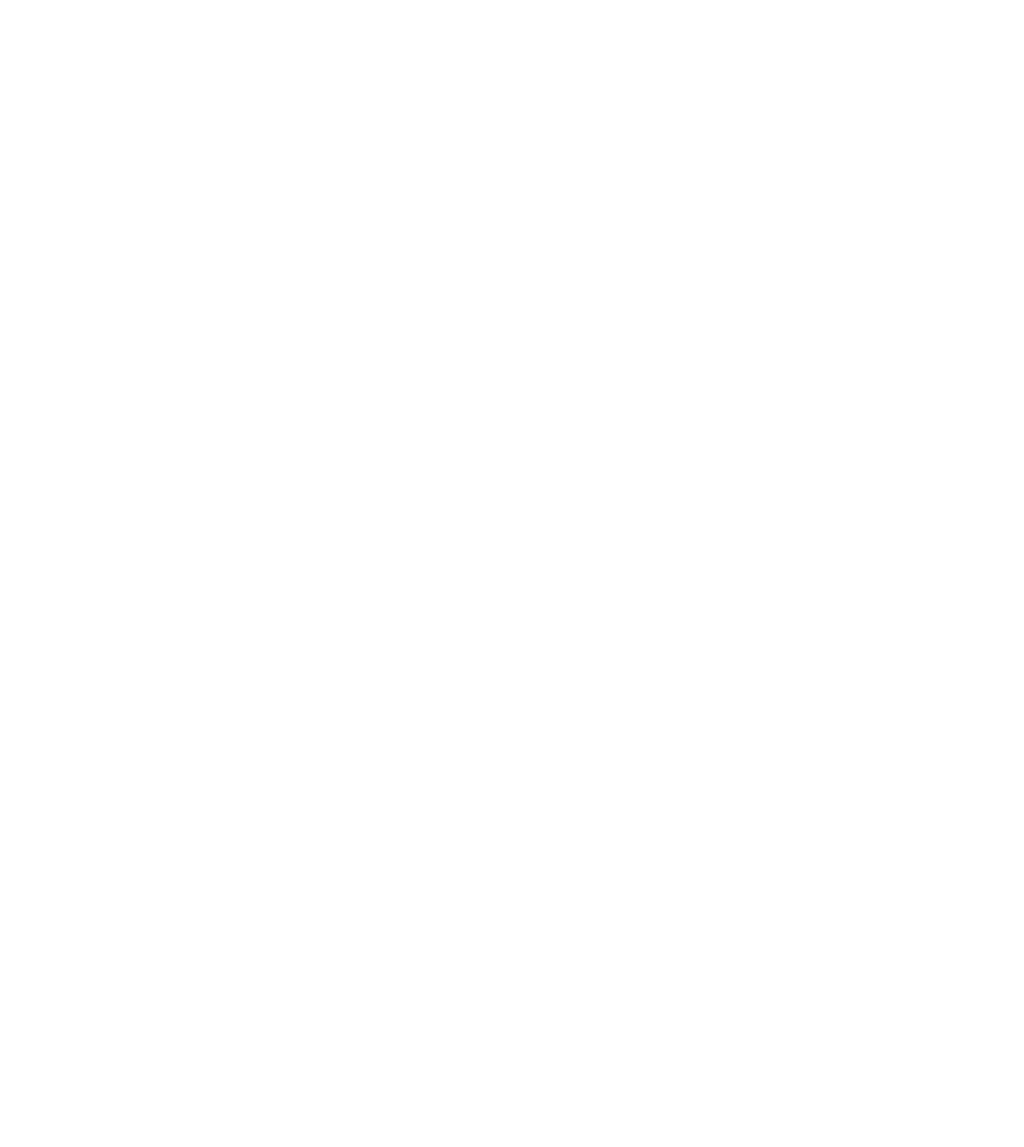
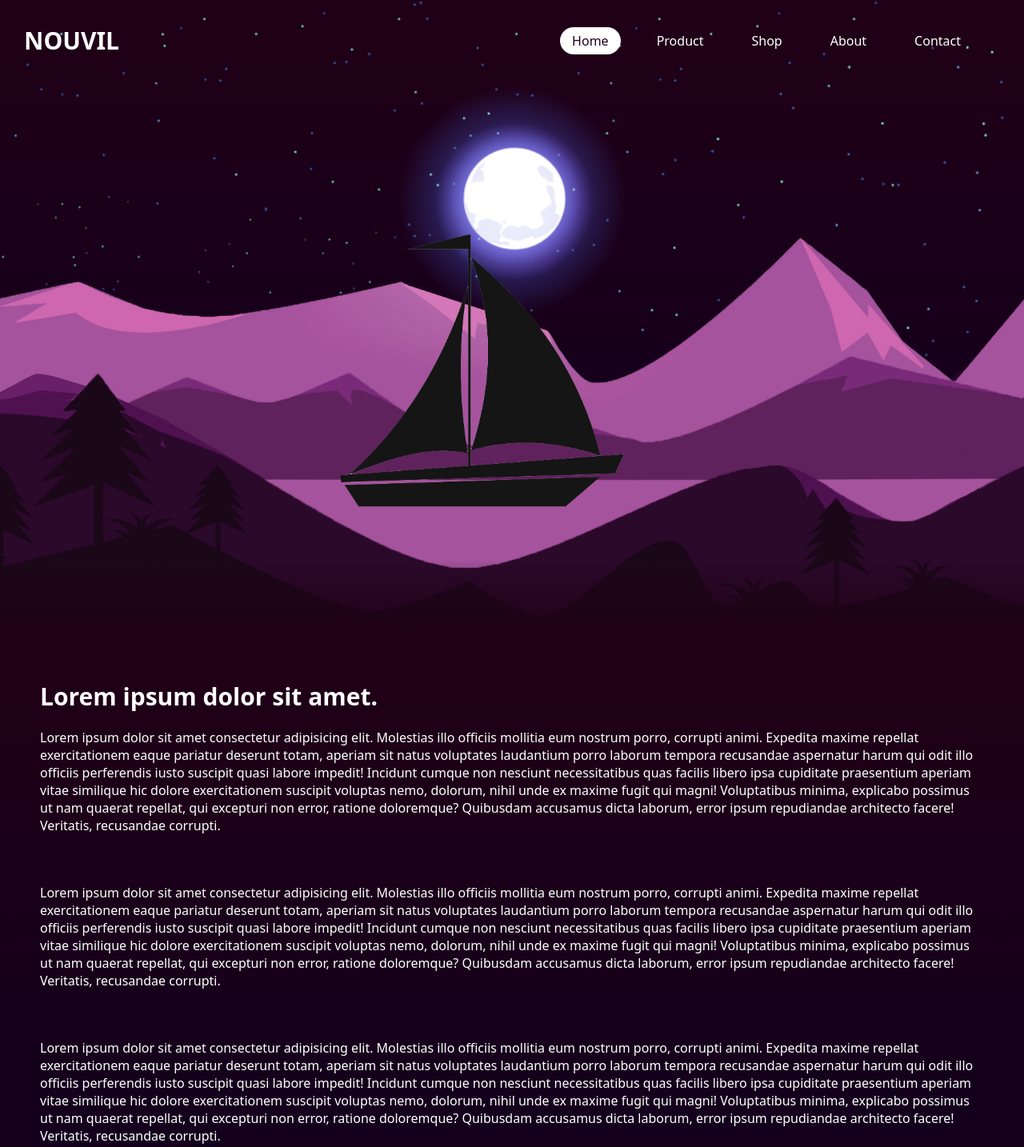
Before and after one commit to htahrawi/Scrolling_Website, a plain HTML site: page index.html in a window 1280 px wide. Shown: the whole page at 80% size. Before the commit the page ends 800 px from the top, so only its background shows below. Drawn offline with Linux system fonts and the light colour scheme.

Commit message:
create the outline of the website using html and css relates #2

```diff
--- a/index.html
+++ b/index.html
@@ -10,6 +10,54 @@
 </head>
 
 <body>
+    <header>
+        <h2><a href="#" class="logo">nouvil</a></h2>
+        <ul>
+            <li><a href="Home" class="active">Home</a></li>
+            <li><a href="Product">Product</a></li>
+            <li><a href="Shop">Shop</a></li>
+            <li><a href="About">About</a></li>
+            <li><a href="Contact">Contact</a></li>
+        </ul>
+    </header>
+    <section class="main">
+        <img src="images/stars1.webp" id="stars">
+        <h2 class="nouvil">Husam</h2>
+        <img src="images/moon2.webp" id="moon">
+        <img src="images/mountains3.webp" id="mountains3">
+        <img src="images/mountains4.webp" id="mountains4">
+        <img src="images/river5.webp" id="river">
+        <img src="images/boat6.webp" id="boat">
+        <img src="images/mountains7.webp" id="mountains7">
+    </section>
+        <div class="content">
+            <h2>Lorem ipsum dolor sit amet.</h2>
+            <p>Lorem ipsum dolor sit amet consectetur adipisicing elit. Molestias illo officiis mollitia eum nostrum porro,
+                corrupti animi. Expedita maxime repellat exercitationem eaque pariatur deserunt totam, aperiam sit natus
+                voluptates laudantium porro laborum tempora recusandae aspernatur harum qui odit illo officiis perferendis iusto
+                suscipit quasi labore impedit! Incidunt cumque non nesciunt necessitatibus quas facilis libero ipsa cupiditate
+                praesentium aperiam vitae similique hic dolore exercitationem suscipit voluptas nemo, dolorum, nihil unde ex
+                maxime fugit qui magni! Voluptatibus minima, explicabo possimus ut nam quaerat repellat, qui excepturi non
+                error, ratione doloremque? Quibusdam accusamus dicta laborum, error ipsum repudiandae architecto facere!
+                Veritatis, recusandae corrupti.</p><br>
+            <p>Lorem ipsum dolor sit amet consectetur adipisicing elit. Molestias illo officiis mollitia eum nostrum porro,
+                corrupti animi. Expedita maxime repellat exercitationem eaque pariatur deserunt totam, aperiam sit natus
+                voluptates laudantium porro laborum tempora recusandae aspernatur harum qui odit illo officiis perferendis iusto
+                suscipit quasi labore impedit! Incidunt cumque non nesciunt necessitatibus quas facilis libero ipsa cupiditate
+                praesentium aperiam vitae similique hic dolore exercitationem suscipit voluptas nemo, dolorum, nihil unde ex
+                maxime fugit qui magni! Voluptatibus minima, explicabo possimus ut nam quaerat repellat, qui excepturi non
+                error, ratione doloremque? Quibusdam accusamus dicta laborum, error ipsum repudiandae architecto facere!
+                Veritatis, recusandae corrupti.</p><br>
+            <p>Lorem ipsum dolor sit amet consectetur adipisicing elit. Molestias illo officiis mollitia eum nostrum porro,
+                corrupti animi. Expedita maxime repellat exercitationem eaque pariatur deserunt totam, aperiam sit natus
+                voluptates laudantium porro laborum tempora recusandae aspernatur harum qui odit illo officiis perferendis iusto
+                suscipit quasi labore impedit! Incidunt cumque non nesciunt necessitatibus quas facilis libero ipsa cupiditate
+                praesentium aperiam vitae similique hic dolore exercitationem suscipit voluptas nemo, dolorum, nihil unde ex
+                maxime fugit qui magni! Voluptatibus minima, explicabo possimus ut nam quaerat repellat, qui excepturi non
+                error, ratione doloremque? Quibusdam accusamus dicta laborum, error ipsum repudiandae architecto facere!
+                Veritatis, recusandae corrupti.</p><br>
+        </div>
+
 
     <script src="main.js"></script>
 </body>
--- a/style.css
+++ b/style.css
@@ -0,0 +1,89 @@
+*{
+    margin: 0;
+    padding: 0;
+}
+body{
+    background: linear-gradient(#200016,#10001f);
+    height: 100vh;
+    font-family: system-ui;
+}
+a{
+    text-decoration: none;
+    color: white;
+}
+header{
+    position: fixed;
+    width: 95%;
+    z-index: 100;
+    display: flex;
+    justify-content: space-between;
+    align-items: center;
+    margin: 30px;
+}
+header .logo{
+    font-size: 30px;
+    text-transform: uppercase;
+}
+header ul{
+    display: flex;
+    justify-content: center;
+    align-items: center;
+    list-style: none;
+}
+header ul li{
+    margin-right: 30px;
+}
+header ul li a{
+    padding: 6px 15px;
+    border-radius: 20px;
+}
+header ul li a:hover, .active{
+    background: #fff;
+    color: #200016;
+}
+/*main css*/
+.main{
+    position: relative;
+    height: 100vh;
+    width: 100%;
+    display: flex;
+    justify-content: center;
+}
+.main::after{
+    content: '';
+    position: absolute;
+    bottom: 0;
+    height: 100px;
+    width: 100%;
+    background: linear-gradient(to top,#200016,transparent);
+}
+.main img{
+    position: absolute;
+    width: 100%;
+    height: 100vh;
+    object-fit: cover;
+}
+#moon{
+    mix-blend-mode: screen;
+    transform: translateY(80px);
+}
+.nouvil{
+    color: white;
+    font-size: 25px;
+    text-transform: uppercase;
+    transform: translateY(-140px);
+}
+.content{
+    color: white;
+    padding: 30px;
+}
+.content h2{
+    margin: 20px;
+    font-size: 30px;
+}
+.content p{
+    margin: 20px;
+}
+
+
+/*end main css style*/
```
